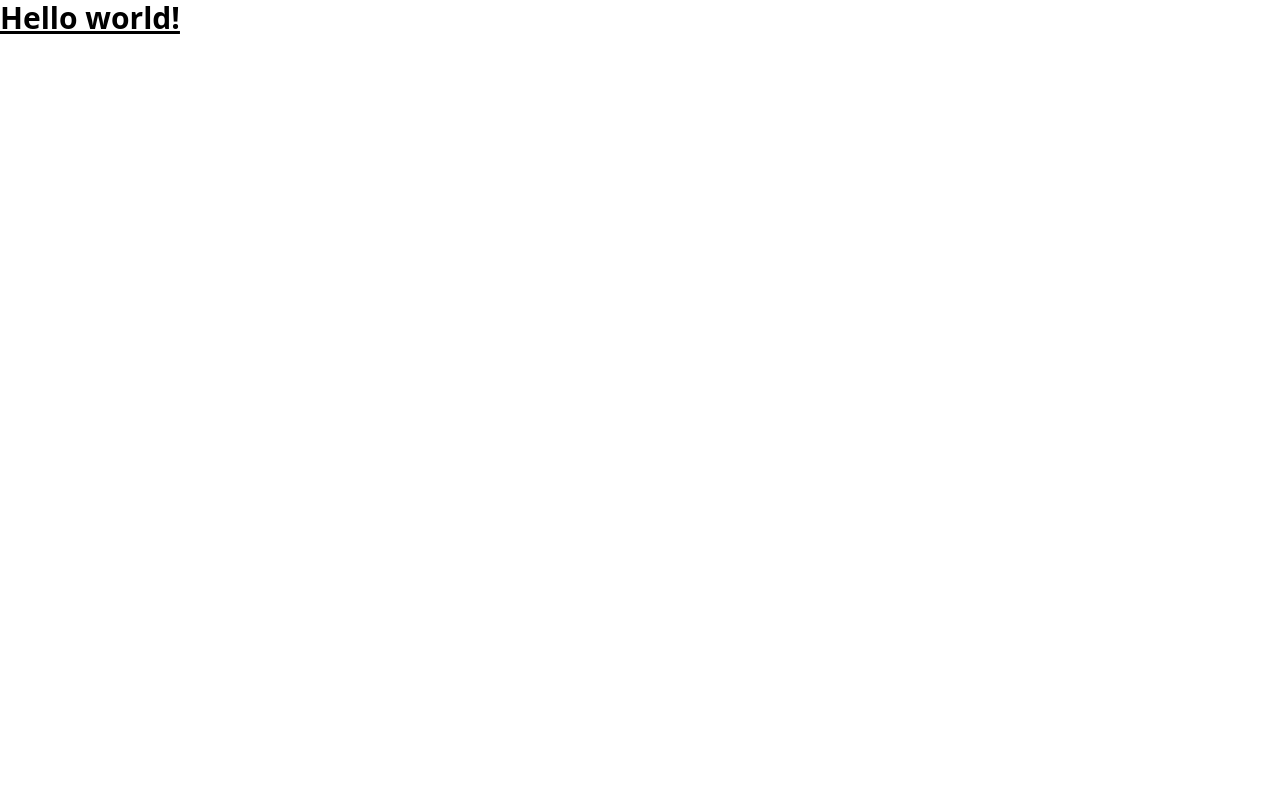
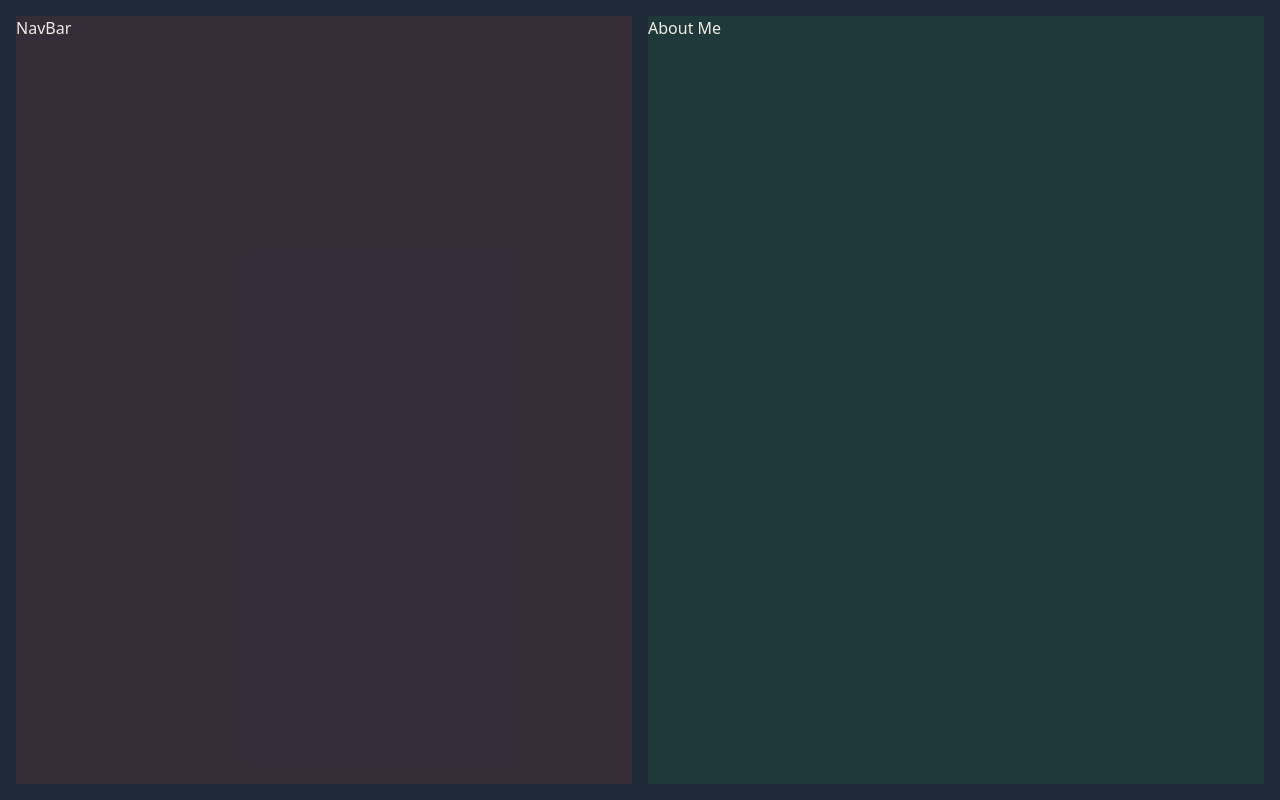
Before and after one commit to rulkimi/kimi-portfolio, a Vue app: page /#/about in a window 1280 px wide. Built offline with nearby package versions, Linux system fonts and the light colour scheme.

Commit message:
add router and the base layout

```diff
--- a/package.json
+++ b/package.json
@@ -12,7 +12,8 @@
   },
   "dependencies": {
     "gh-pages": "^6.1.1",
-    "vue": "^3.4.37"
+    "vue": "^3.4.37",
+    "vue-router": "^4.4.5"
   },
   "devDependencies": {
     "@vitejs/plugin-vue": "^5.1.2",
--- a/src/App.vue
+++ b/src/App.vue
@@ -1,5 +1,9 @@
+<script setup>
+import BaseLayout from '@/layout/BaseLayout.vue';
+</script>
+
 <template>
-  <h1 class="text-3xl font-bold underline">
-    Hello world!
-  </h1>
+  <BaseLayout>
+    <router-view></router-view>
+  </BaseLayout>
 </template>
--- /dev/null
+++ b/src/components/NavBar.vue
@@ -0,0 +1,5 @@
+<template>
+  <div class="w-full h-full bg-red-500/10">
+    NavBar
+  </div>
+</template>
--- /dev/null
+++ b/src/layout/BaseLayout.vue
@@ -0,0 +1,12 @@
+<script setup>
+import NavBar from '@/components/NavBar.vue';
+</script>
+
+<template>
+  <div class="max-w-[1280px] mx-auto h-screen">
+    <div class="flex gap-4 p-4 w-full h-full">
+      <NavBar />
+      <slot></slot>
+    </div>
+  </div>
+</template>
--- a/src/style.css
+++ b/src/style.css
@@ -1,3 +1,14 @@
 @tailwind base;
 @tailwind components;
 @tailwind utilities;
+
+@layer base {
+  :root {
+    --text: 241, 235, 228;
+    --background: 31, 41, 55;
+  }
+
+  body {
+    @apply bg-background m-0 min-w-[320px] min-h-screen text-text text-sm md:text-base;
+  }
+}
--- /dev/null
+++ b/src/views/AboutMe.vue
@@ -0,0 +1,3 @@
+<template>
+  <div class="w-full h-full bg-green-500/10">About Me</div>
+</template>
--- /dev/null
+++ b/src/views/MyProjects.vue
@@ -0,0 +1,3 @@
+<template>
+  My Projects
+</template>
--- /dev/null
+++ b/src/views/WorkExperience.vue
@@ -0,0 +1,3 @@
+<template>
+  Work Experience
+</template>
--- a/tailwind.config.js
+++ b/tailwind.config.js
@@ -5,7 +5,13 @@ export default {
     "./src/**/*.{vue,js,ts,jsx,tsx}",
   ],
   theme: {
-    extend: {},
+    extend: {
+      colors: {
+        text: "rgb(var(--text), <alpha-value>)",
+        background: "rgb(var(--background), <alpha-value>)",
+        primary: "rgb(48, 206, 177, <alpha-value>)"
+      }
+    },
   },
   plugins: [],
 }
--- a/vite.config.js
+++ b/vite.config.js
@@ -1,5 +1,7 @@
-import { defineConfig } from 'vite'
-import vue from '@vitejs/plugin-vue'
+import { defineConfig } from 'vite';
+import vue from '@vitejs/plugin-vue';
+
+import { fileURLToPath, URL } from 'node:url';
 
 // https://vitejs.dev/config/
 export default defineConfig({
```
Also changed, not shown: src/main.js (+7 -3 lines), src/router/index.js (added, +15 -0 lines), 1 other file (tests, documents, lock files or other folders).
